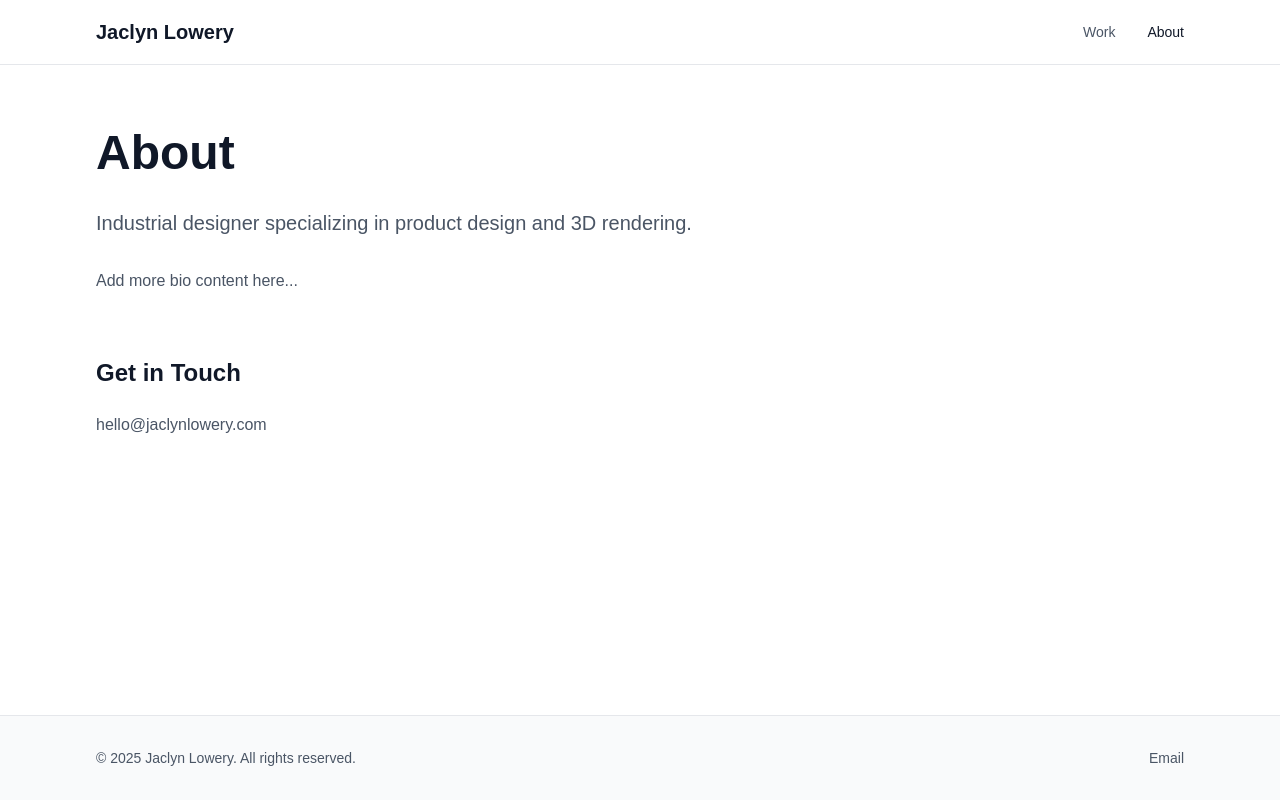
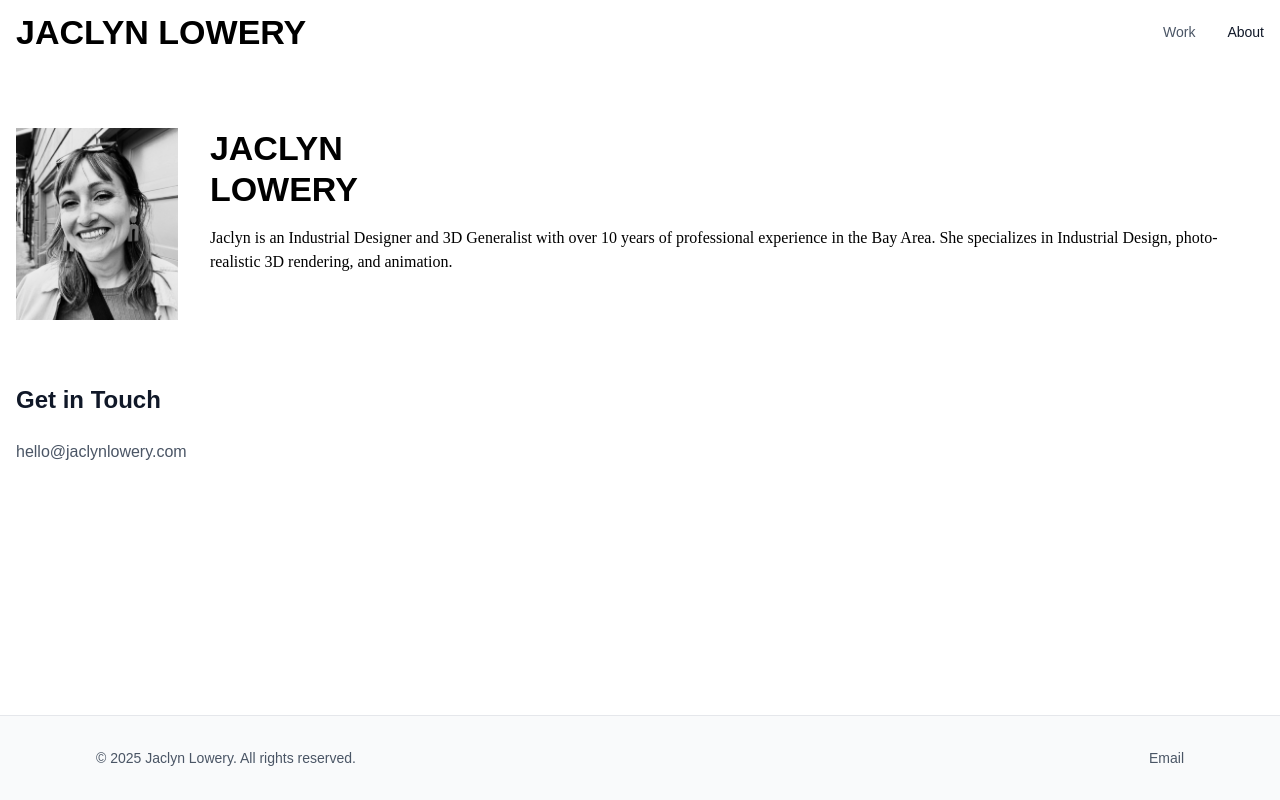
Before and after one commit to ellbosch/JaclynPortfolio, a React (Vite) app: page /about in a window 1280 px wide. Built offline with nearby package versions, Linux system fonts and the light colour scheme; a web font is replaced by a local one.

Commit message:
header wip

```diff
--- a/src/components/layout/Header.tsx
+++ b/src/components/layout/Header.tsx
@@ -1,16 +1,19 @@
 import { Link, NavLink } from 'react-router-dom';
-import { personalInfo } from '../../data/personal';
 
 const Header = () => {
   return (
-    <header className="sticky top-0 z-50 bg-white/80 dark:bg-gray-900/80 backdrop-blur-md border-b border-gray-200 dark:border-gray-800">
-      <nav className="max-w-6xl mx-auto px-4 sm:px-6 lg:px-8">
+    <header className="sticky top-0 z-50 bg-white/80 dark:bg-gray-900/80 backdrop-blur-md">
+      <nav className="max-w-[1400px] mx-auto px-4">
         <div className="flex justify-between items-center h-16">
           <Link
             to="/"
-            className="text-xl font-semibold text-gray-900 dark:text-white hover:text-gray-600 dark:hover:text-gray-300 transition-colors"
+            className="font-bold text-black dark:text-white hover:text-gray-600 dark:hover:text-gray-300 transition-colors"
+            style={{
+              fontSize: '34px',
+              lineHeight: '40.8px',
+            }}
           >
-            {personalInfo.name}
+            JACLYN LOWERY
           </Link>
 
           <div className="flex items-center gap-8">
--- a/src/pages/About.tsx
+++ b/src/pages/About.tsx
@@ -1,26 +1,41 @@
 import { personalInfo } from '../data/personal';
 
 const About = () => {
+  const yearsExperience = Math.floor((Date.now() - new Date('2015-11-01').getTime()) / (1000 * 60 * 60 * 24 * 365));
+
   return (
-    <div className="max-w-6xl mx-auto px-4 sm:px-6 lg:px-8 py-16">
-      <div className="max-w-3xl">
-        <h1 className="text-4xl sm:text-5xl font-bold text-gray-900 dark:text-white mb-8">
-          About
+    <div className="max-w-[1400px] mx-auto px-4 py-16">
+      <div className="flex flex-col md:flex-row gap-8 items-start mb-16">
+        <img
+          src="/images/jaclyn-portrait.jpg"
+          alt="Jaclyn Lowery"
+          className="w-48 h-48 object-cover"
+        />
+        <div>
+          <h1
+            className="font-bold text-black dark:text-white"
+            style={{
+              fontSize: '34px',
+              lineHeight: '40.8px',
+            }}
+          >
+            JACLYN<br />LOWERY
           </h1>
-
-        <div className="prose prose-lg dark:prose-invert">
-          <p className="text-xl text-gray-600 dark:text-gray-400 mb-8">
-            {personalInfo.bio}
+          <p
+            className="text-black dark:text-white mt-4"
+            style={{
+              fontFamily: '"adobe-garamond-pro", serif',
+              fontSize: '16px',
+              fontWeight: 400,
+            }}
+          >
+            Jaclyn is an Industrial Designer and 3D Generalist with over {yearsExperience} years of professional experience in the Bay Area. She specializes in Industrial Design, photo-realistic 3D rendering, and animation.
           </p>
-
-          {/* Placeholder for expanded bio */}
-          <p className="text-gray-600 dark:text-gray-400">
-            Add more bio content here...
-          </p>
+        </div>
       </div>
 
       {/* Contact Section */}
-        <section className="mt-16">
+      <section>
         <h2 className="text-2xl font-semibold text-gray-900 dark:text-white mb-6">
           Get in Touch
         </h2>
@@ -70,7 +85,6 @@ const About = () => {
         </div>
       </section>
     </div>
-    </div>
   );
 };
 
```
Also changed, not shown: public/images/jaclyn-portrait.jpg (added). Lines whose indentation alone changed are shown as unchanged.
